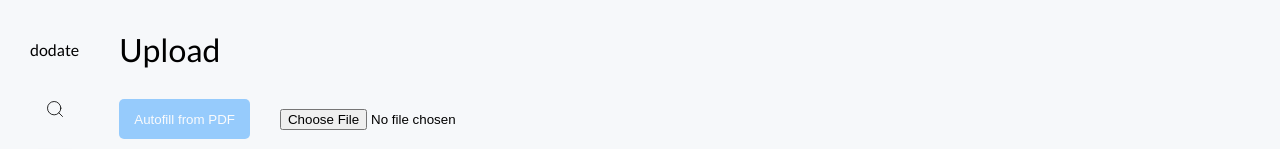
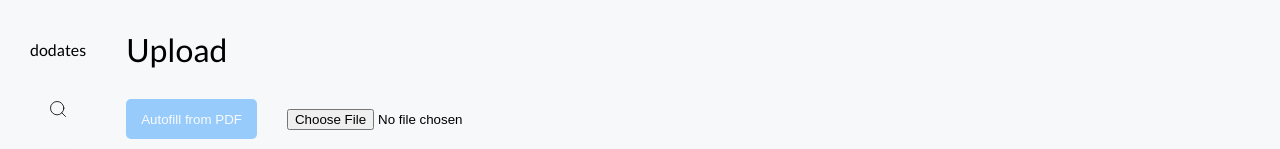
Before and after one commit to geotrieu/CH2020, a plain HTML site: page frontend/upload/index.html in a window 1280 px wide. Shown: the top 149 px of the page. Drawn offline with Linux system fonts and the light colour scheme.

Commit message:
to plural

```diff
--- a/frontend/upload/index.html
+++ b/frontend/upload/index.html
@@ -2,7 +2,7 @@
 
 <html>
   <head>
-    <title>dodate - upload</title>
+    <title>dodates - upload</title>
     <link rel="stylesheet" type="text/css" href="../fonts.css" />
     <link rel="stylesheet" type="text/css" href="../global.css" />
     <link rel="stylesheet" type="text/css" href="style.css" />
@@ -14,7 +14,7 @@
       <div id="modalWrapper">
         <div id="modalContent"></div>
 
-          <p>Thank you for using <strong>dodate</strong>!</p>
+          <p>Thank you for using <strong>dodates</strong>!</p>
           <p>Copy this link and open it in your calendar!</p>
           <div id="linkWrapper">
             <p id="link"></p>
@@ -28,7 +28,7 @@
 
     <div id="contentWrapper">
       <div id="navWrapper">
-        <a id="titleWrapper" href="../index.html"><p id="title">dodate</p></a>
+        <a id="titleWrapper" href="../index.html"><p id="title">dodates</p></a>
         <a id="toSearchWrapper" href="../search/index.html">
           <div class="navItem" id="toSearch">
             <svg xmlns="http://www.w3.org/2000/svg" width="20" height="20" viewBox="0 0 24 24" fill="none" stroke="currentColor" stroke-width="1" stroke-linecap="round" stroke-linejoin="round" class="icon-svg">
```
Also changed, not shown: frontend/index.html (+2 -2 lines), frontend/search/index.html (+2 -2 lines).
